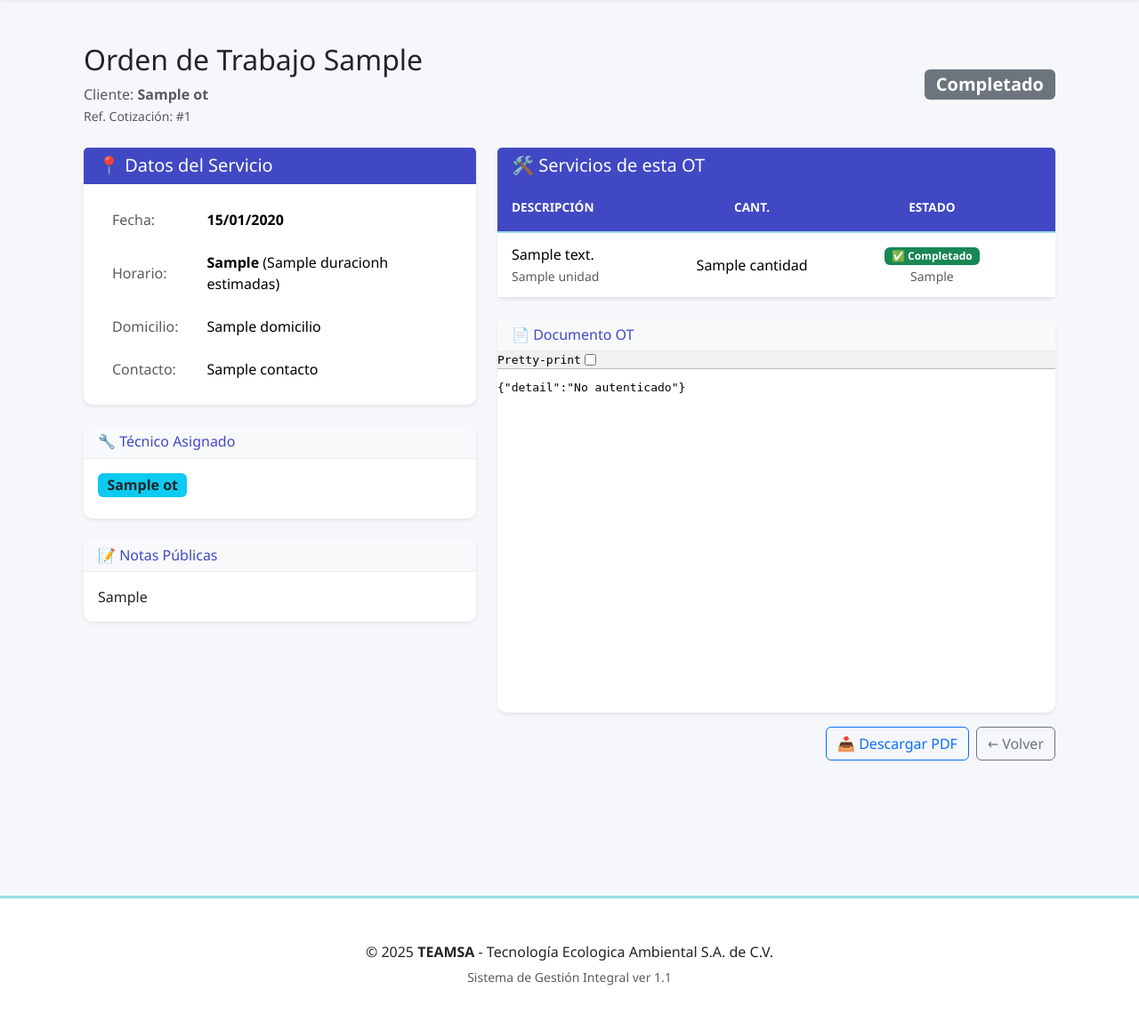
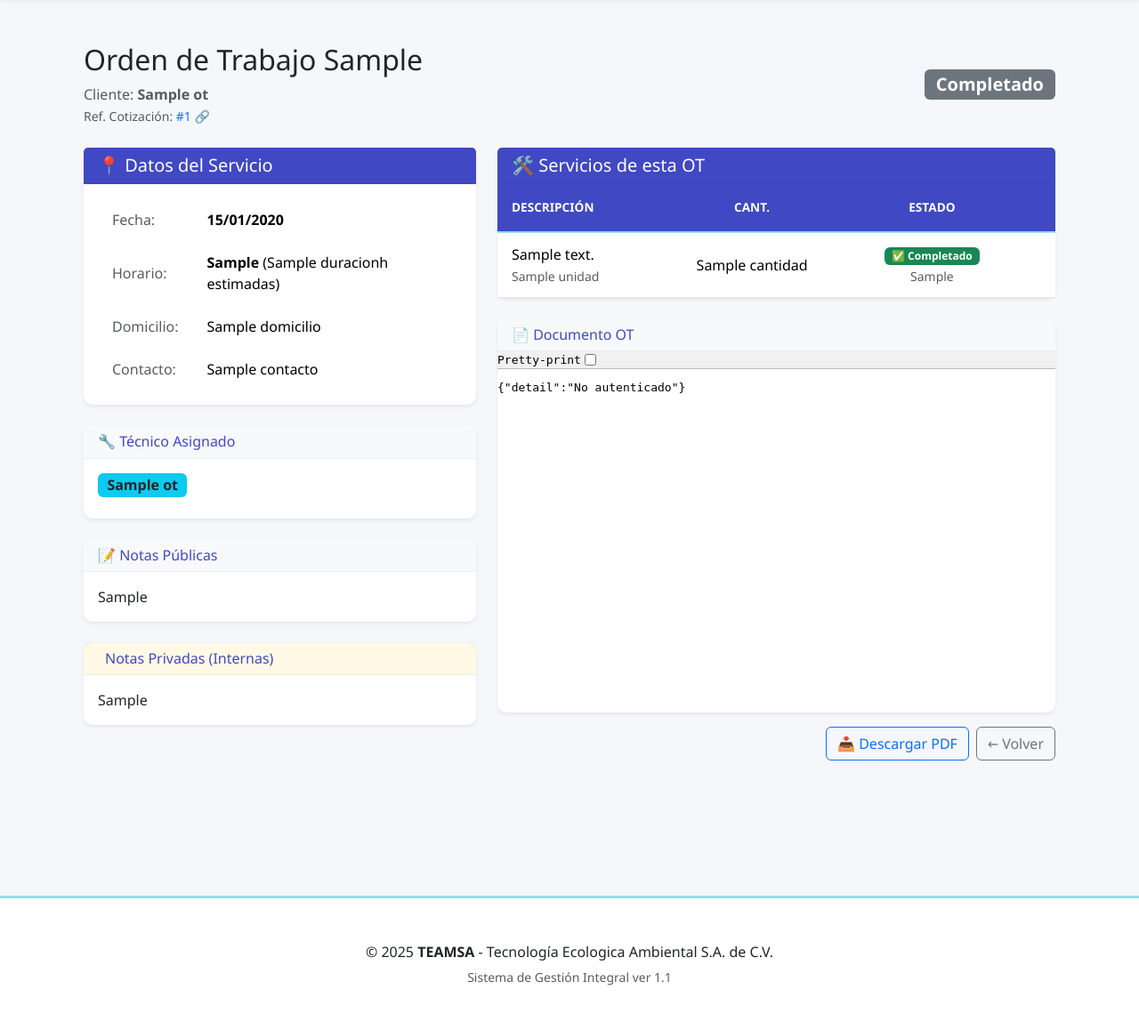
Before and after one commit to Macobsesion/App-Teamsa, a FastAPI app: template web/templates/ui/ordenes/detalle.html in a window 1280 px wide. Shown: the part 65-1223 px from the top of the page at 89% size. Run offline with FastAPI, Linux system fonts and the light colour scheme; the template is opened without the code that fills it: most values are stand-ins (such as "Sample title", 1, 10 or a date in 2020); parts of the project's set-up code (start-up, migrations or seed data) failed here and were passed over; some libraries are stand-ins or nearby versions.

Commit message:
fix: corregir respuesta HTMX en OT y estandarizar notas privadas globalmente

```diff
--- a/app/modulos/ordenes/ordenes_servicios.py
+++ b/app/modulos/ordenes/ordenes_servicios.py
@@ -110,7 +110,6 @@ class ServicioOrdenes:
                 descripcion=concepto.descripcion,
                 cantidad=concepto.cantidad,
                 precio_unitario=concepto.precio_unitario,
-                descuento_porcentaje=concepto.descuento_porcentaje,
                 importe=concepto.importe,
                 unidad=concepto.unidad,
                 creado_por=usuario,
--- a/web/templates/base.html
+++ b/web/templates/base.html
@@ -43,6 +43,8 @@
     </div>
   </footer>
 
+  {# Modal de Notas Privadas Global #}
+  {% include 'ui/macros/_modal_notas.html' %}
 </body>
 <script src="https://cdn.jsdelivr.net/npm/bootstrap@5.3.2/dist/js/bootstrap.bundle.min.js"></script>
 <script src="https://unpkg.com/htmx.org@1.9.12"></script>
--- /dev/null
+++ b/web/templates/ui/macros/_modal_notas.html
@@ -0,0 +1,123 @@
+{# web/templates/ui/macros/_modal_notas.html #}
+<div class="modal fade" id="modalNotasPrivadas" tabindex="-1" aria-hidden="true">
+  <div class="modal-dialog">
+    <div class="modal-content border-0 shadow-lg">
+      <div class="modal-header border-0 pb-0">
+        <h5 class="modal-title fw-bold text-dark" id="modalNotasPrivadasTitulo">
+            <i class="fas fa-lock text-muted me-2"></i>Notas Privadas
+        </h5>
+        <button type="button" class="btn-close" data-bs-dismiss="modal" aria-label="Cerrar"></button>
+    </div>
+      <div class="modal-body">
+        <div class="alert alert-info alert-sm py-2 px-3 mb-3" style="font-size: 0.85rem; border-radius: 8px;">
+          <i class="fas fa-info-circle me-1"></i><strong>Nota:</strong> Estas notas son solo para uso interno y no aparecen en el PDF.
+        </div>
+        <textarea class="form-control shadow-sm" id="notasPrivadasTexto" rows="6"
+          placeholder="Escribe notas internas aquí..." style="border-radius: 10px; resize: none;"></textarea>
+        <input type="hidden" id="notasPrivadasId">
+        <input type="hidden" id="notasPrivadasModulo">
+      </div>
+      <div class="modal-footer border-0 pt-0">
+        <button type="button" class="btn btn-link text-muted text-decoration-none" data-bs-dismiss="modal">Cancelar</button>
+        <button type="button" class="btn btn-teamsa-primary px-4" onclick="guardarNotasPrivadas()" style="border-radius: 8px;">
+            Guardar Notas
+        </button>
+    </div>
+    </div>
+  </div>
+</div>
+
+<script>
+  // Configuración de endpoints por módulo
+  const MODULOS_NOTAS = {
+    'cotizaciones': { endpoint: '/api/cotizaciones', label: 'Cotización' },
+    'ordenes-compra': { endpoint: '/api/ordenes-compra', label: 'Orden de Compra' },
+    'ordenes': { endpoint: '/api/ordenes', label: 'Orden de Trabajo' }
+  };
+
+  function abrirNotasPrivadas(modulo, id, folio, notasActuales) {
+    if (!MODULOS_NOTAS[modulo]) {
+        console.error("Módulo no configurado para notas:", modulo);
+        return;
+    }
+
+    document.getElementById('modalNotasPrivadasTitulo').innerHTML = `<i class="fas fa-edit text-muted me-2"></i>Notas Privadas - ${folio}`;
+    document.getElementById('notasPrivadasTexto').value = notasActuales || '';
+    document.getElementById('notasPrivadasId').value = id;
+    document.getElementById('notasPrivadasModulo').value = modulo;
+
+    const modalElement = document.getElementById('modalNotasPrivadas');
+    const modal = bootstrap.Modal.getOrCreateInstance(modalElement);
+    modal.show();
+  }
+
+  // Event delegation genérico para tablas CRUD
+  document.addEventListener('click', function (e) {
+    const btn = e.target.closest('.btn-notas-privadas-generico');
+    if (btn) {
+      const modulo = btn.getAttribute('data-modulo');
+      const id = btn.getAttribute('data-id');
+      const folio = btn.getAttribute('data-folio');
+      const notas = btn.getAttribute('data-notas');
+      abrirNotasPrivadas(modulo, id, folio, notas);
+    }
+  });
+
+  async function guardarNotasPrivadas() {
+    const modulo = document.getElementById('notasPrivadasModulo').value;
+    const id = document.getElementById('notasPrivadasId').value;
+    const notas = document.getElementById('notasPrivadasTexto').value;
+
+    const config = MODULOS_NOTAS[modulo];
+    if (!config) return;
+
+    const url = `${config.endpoint}/${id}/notas-privadas`;
+
+    try {
+        const response = await fetch(url, {
+          method: 'PATCH',
+          headers: { 'Content-Type': 'application/json' },
+          body: JSON.stringify({ notas_privadas: notas })
+        });
+
+        if (response.ok) {
+          const modalElement = document.getElementById('modalNotasPrivadas');
+          const modal = bootstrap.Modal.getInstance(modalElement);
+          modal.hide();
+
+          // Notificación
+          if (window.mostrarFlash) {
+              mostrarFlash('✅ Notas privadas guardadas correctamente', 'success');
+          } else {
+              document.body.dispatchEvent(new CustomEvent('flash', {
+                detail: { texto: '✅ Notas privadas guardadas correctamente', tipo: 'success' }
+              }));
+          }
+
+          // Recargar si estamos en una tabla HTMX
+          const tbody = document.getElementById('tbody-lista');
+          if (tbody) {
+              htmx.trigger(tbody, 'load');
+          } else {
+              // Si no hay tabla (ej: vista detalle), actualizamos el atributo si existe el botón
+              const btn = document.querySelector(`.btn-notas-privadas-generico[data-id="${id}"]`);
+              if (btn) btn.setAttribute('data-notas', notas);
+
+              // O refrescamos el contenedor de notas si existe
+              const notasDiv = document.getElementById('container-notas-privadas');
+              if (notasDiv) {
+                  notasDiv.textContent = notas || 'Sin notas registradas.';
+                  if (!notas) notasDiv.classList.add('text-muted', 'fst-italic');
+                  else notasDiv.classList.remove('text-muted', 'fst-italic');
+              }
+          }
+        } else {
+          const err = await response.json();
+          alert('❌ Error: ' + (err.detail || 'No se pudo guardar'));
+        }
+    } catch (error) {
+        console.error('Error:', error);
+        alert('❌ Error de red al guardar las notas');
+    }
+  }
+</script>
--- /dev/null
+++ b/web/templates/ui/ordenes/_fila_concepto.html
@@ -0,0 +1,27 @@
+<tr id="concepto-ot-row-{{ concepto.id }}">
+    <td>
+        {{ concepto.descripcion }}
+        <br><small class="text-muted">{{ concepto.unidad }}</small>
+    </td>
+    <td class="text-center">{{ concepto.cantidad }}</td>
+    <td class="text-center">
+        {% if concepto.estado == 'completado' %}
+        <span class="badge bg-success">✅ Completado</span>
+        {% if concepto.completado_por %}
+        <br><small class="text-muted">{{ concepto.completado_por }}</small>
+        {% endif %}
+        {% else %}
+        <span class="badge bg-warning text-dark">🟡 Pendiente</span>
+        {% endif %}
+    </td>
+    <td class="text-center">
+        {% if concepto.estado == 'pendiente' and (ot.es_editable if ot else True) and puede_editar %}
+        <button hx-post="/api/ordenes/{{ ot.id if ot else concepto.orden_trabajo_id }}/conceptos/{{ concepto.id }}/completar"
+            hx-confirm="¿Marcar '{{ concepto.descripcion }}' como completado? Esta acción es irreversible."
+            hx-target="#concepto-ot-row-{{ concepto.id }}" hx-swap="outerHTML"
+            class="btn btn-sm btn-outline-success" title="Marcar como completado">
+            ✅
+        </button>
+        {% endif %}
+    </td>
+</tr>
--- a/web/templates/ui/ordenes/detalle.html
+++ b/web/templates/ui/ordenes/detalle.html
@@ -10,7 +10,7 @@
             <p class="text-muted mb-0">
                 Cliente: <strong>{{ ot.cliente_nombre }}</strong>
                 <br>
-                <small>Ref. Cotización: #{{ ot.cotizacion_id }}</small>
+                <small>Ref. Cotización: <a href="/ui/cotizaciones/{{ ot.cotizacion_id }}/detalle" class="text-decoration-none">#{{ ot.cotizacion_id }} 🔗</a></small>
             </p>
         </div>
         <div>
@@ -85,13 +85,34 @@
                 </div>
             </div>
 
-            {# Notas #}
+            {# Notas Públicas #}
             <div class="card shadow-sm mb-4">
                 <div class="card-header bg-light">
                     <h6 class="mb-0">📝 Notas Públicas</h6>
                 </div>
                 <div class="card-body">
                     {{ ot.notas_publicas or "Sin notas registradas." }}
+                </div>
+            </div>
+
+            {# Notas Privadas #}
+            <div class="card shadow-sm mb-4 border-warning">
+                <div class="card-header bg-warning bg-opacity-10 d-flex justify-content-between align-items-center">
+                    <h6 class="mb-0 overflow-hidden text-nowrap"><i class="fas fa-lock text-muted me-2"></i>Notas Privadas (Internas)</h6>
+                    {% if puede_editar %}
+                    <button class="btn btn-sm btn-outline-dark btn-notas-privadas-generico"
+                            data-modulo="ordenes"
+                            data-id="{{ ot.id }}"
+                            data-folio="{{ ot.numero_ot }}"
+                            data-notas="{{ ot.notas_privadas or '' }}">
+                        Editar
+                    </button>
+                    {% endif %}
+                </div>
+                <div class="card-body">
+                    <div id="container-notas-privadas" class="{% if not ot.notas_privadas %}text-muted fst-italic{% endif %}">
+                        {{ ot.notas_privadas or "Sin notas registradas." }}
+                    </div>
                 </div>
             </div>
         </div>
```
Also changed, not shown: other parts of web/templates/ui/ordenes/detalle.html (+5 -29 lines), app/modulos/ordenes/ordenes_router.py (+36 -3 lines), web/templates/crud_page.html (+0 -98 lines).
